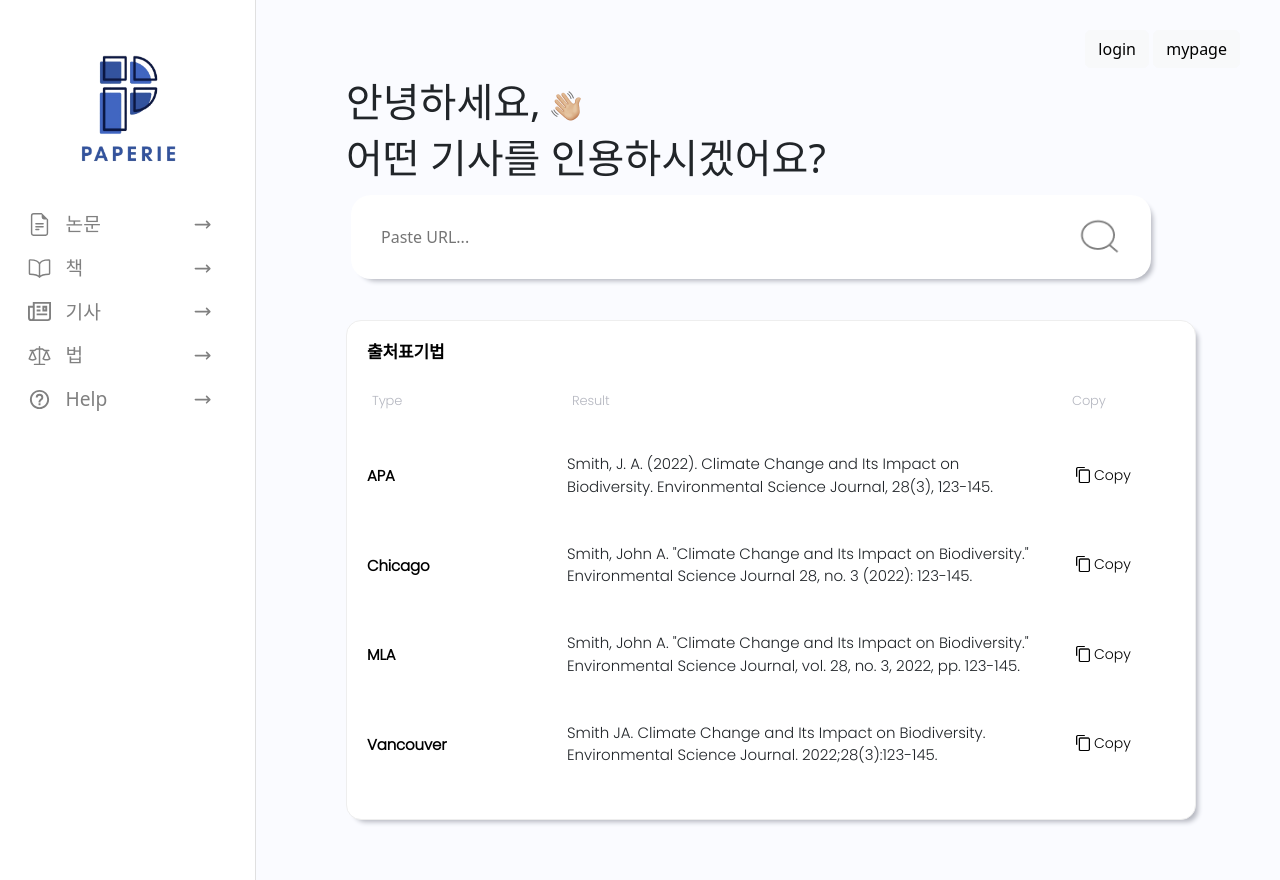
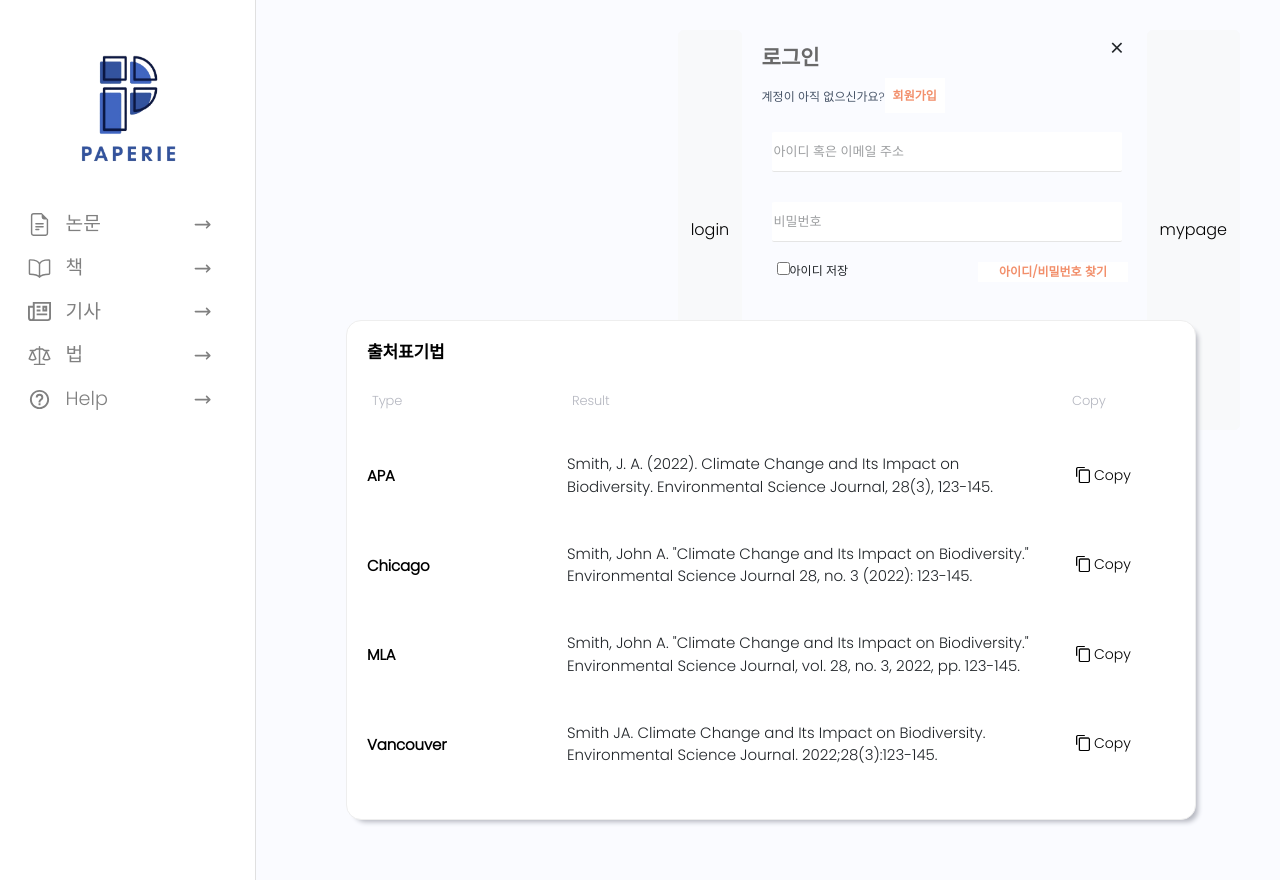
Before and after one commit to uujeongLee/paperie-front, a React (Create React App) app: page /cashes in a window 1280 px wide. Built offline with nearby package versions, Linux system fonts and the light colour scheme; some icons are missing.

Commit message:
로그인창 구현

```diff
--- a/package.json
+++ b/package.json
@@ -8,11 +8,12 @@
     "@testing-library/user-event": "^13.5.0",
     "bootstrap": "^5.3.2",
     "react": "^18.2.0",
+    "react-awesome-modal": "^2.0.5",
     "react-bootstrap": "^2.9.2",
     "react-dom": "^18.2.0",
     "react-icons": "^5.0.1",
     "react-router-dom": "^5.2.0",
-    "react-scripts": "5.0.1",
+    "react-scripts": "^5.0.1",
     "styled-components": "^6.1.8",
     "web-vitals": "^2.1.4"
   },
--- /dev/null
+++ b/src/components/SignIn.css
@@ -0,0 +1,113 @@
+* {
+    font-family: 'Poppins', sans-serif;
+}
+
+.modal_container {
+    position: relative;
+    box-sizing: border-box;
+    display: flex;
+    flex-direction: column;
+  }
+
+.login_title {
+    text-align: left;
+    font-weight: 900;
+    font-size: 21px;
+    color: #696969;
+    margin-left: 15px;
+    margin-top: 15px;
+  }
+
+.close {
+    float: right;
+    font-size: 25px;
+    margin-left: 290px;
+  }
+
+.no_account {
+    font-weight: 400;
+    font-size: 12px;
+    color: #475467;
+    margin-left: 15px;
+    margin-top: 10px;
+}
+
+.signup {
+    width: 60px;
+    height: 35px;
+    cursor: pointer;
+    background-color: white;
+    border: none;
+    color:#F28F6B;
+    font-size: 12px;
+    font-weight: 600;
+}
+
+.login_div {
+    width: 100%;
+    position: relative;
+    box-sizing: border-box;
+    display: flex;
+    justify-content: center;
+    flex-direction: column;
+  }
+
+.login_id, .login_pwd {
+    margin-top: 10px;
+    margin-left: 25px;
+    margin-bottom: 20px;
+    border-radius: 2px;
+    width: 350px;
+    height: 40px;
+    border: 1px solid #e5e5e5;
+    outline: none;
+    box-sizing: border-box;
+    font-size: 13px;
+    font-weight: 500;
+    border-width: 0 0 1.5px;
+  }
+input::placeholder {
+    color: #9D9FA1;
+  }
+
+.save_id {
+    margin-left: 30px;
+}
+
+label {
+    font-size: 12px;
+}
+
+.find_id_pwd {
+    width: 150px;
+    cursor: pointer;
+    background-color: white;
+    border: none;
+    color:#F28F6B;
+    font-size: 12px;
+    font-weight: 600;
+    margin-left: 130px;
+}
+
+
+.submit_div {
+    grid-template-columns: 45% auto;
+    margin-top: 40px;
+    margin-left: 25px;
+  }
+
+  .submit_div div {
+    text-align: center;
+  }
+
+  .submit_div div input {
+    width: 350px;
+    height: 35px;
+    cursor: pointer;
+    background-color: #F28F6B;
+    border-radius: 5px;
+    border: none;
+    color: white;
+    font-size: 14px;
+    font-weight: 600;
+  }
--- a/src/components/TopBar.js
+++ b/src/components/TopBar.js
@@ -1,9 +1,12 @@
 // src/components/TopBar.js
 
-import React from "react";
+import React, { Component } from "react";
 import styled from "styled-components";
 import 'bootstrap/dist/css/bootstrap.min.css';
 import Button from 'react-bootstrap/Button';
+import Modal from 'react-awesome-modal';
+import { Link } from "react-router-dom";
+import "./SignIn.css";
 
 const TopBarWrapper = styled.div`
   display: flex;
@@ -27,14 +30,90 @@ const TopBarWrapper = styled.div`
 // `
 
 
-const TopBar = () => {
-  return (
-    <TopBarWrapper>
-      <Button variant="light">login</Button>
-      &nbsp;
-      <Button variant="light">mypage</Button>
-    </TopBarWrapper>
-  );
+class TopBar extends Component {
+
+  constructor(props) {
+    super(props);
+
+    this.state = {
+      visible : false
+    }
+  }
+
+  openModal = function() {
+    this.setState({
+        visible : true
+    });
+  }
+
+  closeModal = function() {
+    this.setState({
+        visible : false
+    });
+  }
+
+
+  render() {
+    return (
+      <TopBarWrapper>
+        <Button variant="light" onClick={() => this.openModal()}>login</Button>&nbsp;
+          <Modal
+          visible={this.state.visible}
+          width="400"
+          height="360"
+          effect="fadeInDown"
+          onClickAway={() => this.closeModal()}>
+            <div className="modal_container">
+              <div>
+                <h4 className="login_title">로그인</h4>
+                <span className="close" onClick={() => this.closeModal()}>&times;</span>
+              </div>
+              <div>
+                <p className="no_account">계정이 아직 없으신가요?</p>
+                <input type="button" className="signup" value="회원가입"/>
+              </div>
+              <form>
+              <div className="login_div">
+                  <div className="login_input_div">
+                    <input
+                    name="Id"
+                    className="login_id"
+                    type="text"
+                    placeholder="아이디 혹은 이메일 주소"
+                    //onChange
+                    />
+                  </div>
+
+                  <div className="login_input_div">
+                    <input
+                    name="Pwd"
+                    className="login_pwd"
+                    type="password"
+                    placeholder="비밀번호"
+                    //onChange
+                    />
+                  </div>
+
+                  <div>
+                    <label>
+                      <input type="checkbox" className="save_id" value="id"/>
+                      아이디 저장
+                    </label>
+                    <input type="button" className="find_id_pwd" value="아이디/비밀번호 찾기"/>
+                  </div>
+
+                  <div className="submit_div">
+                    <div><input type="button" value="로그인"/></div>
+                  </div>
+              </div>
+              </form>
+            </div>
+          </Modal>
+        <Button variant="light">mypage</Button>
+      </TopBarWrapper>
+    );
+  }
+
 };
 
 export default TopBar;
```
Also changed, not shown: 2 other files (tests, documents, lock files or other folders).
